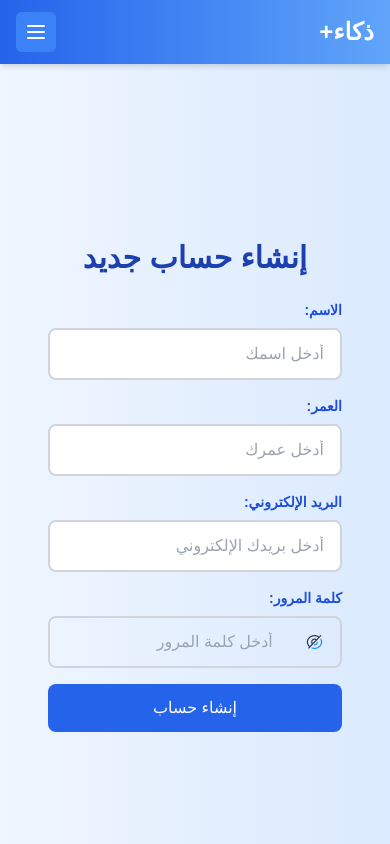
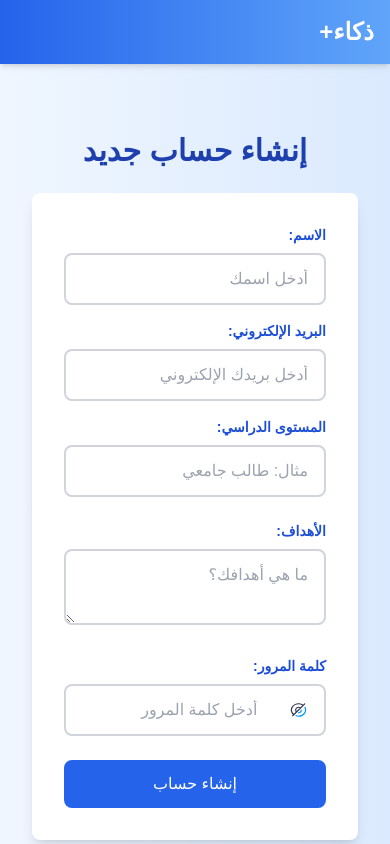
Before and after one commit to Mohamed-Moslemani/AI-In-Arabiya, a React (Create React App) app in the folder frontend/: page /signup in a window 390 px wide. Shown: the top 844 px of the page. Built offline with nearby package versions, Linux system fonts and the light colour scheme.

Commit message:
logged in status for navbar - signup redirection

```diff
--- a/frontend/src/components/Navbar.js
+++ b/frontend/src/components/Navbar.js
@@ -1,72 +1,68 @@
-import React, { useState } from 'react';
-import { Link } from 'react-router-dom';
+import React from "react";
+import { Link } from "react-router-dom";
 
-const Navbar = () => {
-  const [isOpen, setIsOpen] = useState(false);
-
-  const toggleMenu = () => {
-    setIsOpen(!isOpen);
-  };
-
+const Navbar = ({ isLoggedIn, onLogout }) => {
   return (
     <nav className="fixed top-0 left-0 w-full bg-gradient-to-r from-blue-600 to-blue-400 shadow-md z-50">
       <div className="max-w-7xl mx-auto px-4 sm:px-6 lg:px-8">
         <div className="flex items-center justify-between h-16">
           <div className="flex items-center">
-            <Link to="/" className="text-white font-bold text-2xl hover:text-blue-200 transition duration-300">
+            <Link
+              to="/"
+              className="text-white font-bold text-2xl hover:text-blue-200 transition duration-300"
+            >
               ذكاء+
             </Link>
           </div>
           <div className="hidden md:block">
             <div className="ml-10 flex items-baseline space-x-4">
-              <Link to="/" className="text-white hover:bg-blue-500 hover:text-white px-3 py-2 rounded-md text-sm font-medium transition duration-300">
+              {!isLoggedIn ? (
+                <>
+                  <Link
+                    to="/"
+                    className="text-white hover:bg-blue-500 px-3 py-2 rounded-md text-sm font-medium"
+                  >
                     الصفحة الرئيسية
                   </Link>
-              <Link to="/login" className="text-white hover:bg-blue-500 hover:text-white px-3 py-2 rounded-md text-sm font-medium transition duration-300">
+                  <Link
+                    to="/login"
+                    className="text-white hover:bg-blue-500 px-3 py-2 rounded-md text-sm font-medium"
+                  >
                     تسجيل الدخول
                   </Link>
-              <Link to="/signup" className="text-white hover:bg-blue-500 hover:text-white px-3 py-2 rounded-md text-sm font-medium transition duration-300">
+                  <Link
+                    to="/signup"
+                    className="text-white hover:bg-blue-500 px-3 py-2 rounded-md text-sm font-medium"
+                  >
                     التسجيل
                   </Link>
-            </div>
-          </div>
-          <div className="-mr-2 flex md:hidden">
+                </>
+              ) : (
+                <>
+                  <Link
+                    to="/profile"
+                    className="text-white hover:bg-blue-500 px-3 py-2 rounded-md text-sm font-medium"
+                  >
+                    الملف الشخصي
+                  </Link>
+                  <Link
+                    to="/dashboard"
+                    className="text-white hover:bg-blue-500 px-3 py-2 rounded-md text-sm font-medium"
+                  >
+                    لوحة القيادة
+                  </Link>
                   <button
-              onClick={toggleMenu}
-              type="button"
-              className="bg-blue-500 inline-flex items-center justify-center p-2 rounded-md text-white hover:bg-blue-600 focus:outline-none focus:ring-2 focus:ring-offset-2 focus:ring-offset-blue-800 focus:ring-white"
+                    onClick={onLogout}
+                    className="text-white hover:bg-red-500 px-3 py-2 rounded-md text-sm font-medium"
                   >
-              <span className="sr-only">Open main menu</span>
-              {!isOpen ? (
-                <svg className="block h-6 w-6" xmlns="http://www.w3.org/2000/svg" fill="none" viewBox="0 0 24 24" stroke="currentColor">
-                  <path strokeLinecap="round" strokeLinejoin="round" strokeWidth="2" d="M4 6h16M4 12h16M4 18h16" />
-                </svg>
-              ) : (
-                <svg className="block h-6 w-6" xmlns="http://www.w3.org/2000/svg" fill="none" viewBox="0 0 24 24" stroke="currentColor">
-                  <path strokeLinecap="round" strokeLinejoin="round" strokeWidth="2" d="M6 18L18 6M6 6l12 12" />
-                </svg>
+                    تسجيل الخروج
+                  </button>
+                </>
               )}
-            </button>
             </div>
           </div>
         </div>
-
-      {/* Mobile menu */}
-      {isOpen && (
-        <div className="md:hidden">
-          <div className="px-2 pt-2 pb-3 space-y-1 sm:px-3 bg-blue-500">
-            <Link to="/" className="text-white block hover:bg-blue-600 hover:text-white px-3 py-2 rounded-md text-base font-medium">
-              الصفحة الرئيسية
-            </Link>
-            <Link to="/login" className="text-white block hover:bg-blue-600 hover:text-white px-3 py-2 rounded-md text-base font-medium">
-              تسجيل الدخول
-            </Link>
-            <Link to="/signup" className="text-white block hover:bg-blue-600 hover:text-white px-3 py-2 rounded-md text-base font-medium">
-              التسجيل
-            </Link>
       </div>
-        </div>
-      )}
     </nav>
   );
 };
--- a/frontend/src/pages/Login.js
+++ b/frontend/src/pages/Login.js
@@ -1,52 +1,60 @@
-import React, { useState } from 'react';
-import axios from 'axios';
-import LoginImage from '../assets/images/bg.png';
-import EyeOpenIcon from '../assets/images/eyeopen.svg';
-import EyeCloseIcon from '../assets/images/eyeclose.svg';
+import React, { useState } from "react";
+import axios from "axios";
+import LoginImage from "../assets/images/bg.png";
+import EyeOpenIcon from "../assets/images/eyeopen.svg";
+import EyeCloseIcon from "../assets/images/eyeclose.svg";
+import { useNavigate } from "react-router-dom";
 
-const Login = () => {
-  const [email, setEmail] = useState('');
-  const [password, setPassword] = useState('');
+const Login = ({ onLogin }) => {
+  const [email, setEmail] = useState("");
+  const [password, setPassword] = useState("");
   const [isPasswordVisible, setIsPasswordVisible] = useState(false);
+  const navigate = useNavigate();
 
   const handleLogin = async (e) => {
     e.preventDefault();
     try {
-      const response = await axios.post('http://localhost:8000/auth/login', {
+      const response = await axios.post("http://localhost:8000/auth/login", {
         email,
         password,
       });
-      console.log('Login successful:', response.data);
-      // Handle login success (store token, redirect, etc.)
+      localStorage.setItem("access_token", response.data.access_token);
+      onLogin(); // Notify App of login
+      navigate("/profile"); // Redirect to profile
     } catch (error) {
-      console.error('Login error:', error);
+      console.error("Login error:", error);
     }
   };
 
   return (
     <div className="flex h-screen">
-      {/* Left Section */}
       <div className="flex-1 flex flex-col justify-center px-12 py-8 bg-gradient-to-r from-blue-50 to-blue-100">
-        <h2 className="text-3xl font-bold mb-6 text-blue-800 text-center">تسجيل الدخول</h2>
+        <h2 className="text-3xl font-bold mb-6 text-blue-800 text-center">
+          تسجيل الدخول
+        </h2>
         <form onSubmit={handleLogin} className="space-y-4 max-w-md mx-auto">
           <div>
-            <label className="block text-blue-700 text-sm font-bold mb-2">البريد الإلكتروني:</label>
+            <label className="block text-blue-700 text-sm font-bold mb-2">
+              البريد الإلكتروني:
+            </label>
             <input
               type="email"
               placeholder="أدخل بريدك الإلكتروني"
               value={email}
               onChange={(e) => setEmail(e.target.value)}
               required
-              className="w-full px-4 py-3 border-2 border-gray-300 rounded-lg focus:outline-none focus:border-blue-400 transition duration-300"
+              className="w-full px-4 py-3 border-2 border-gray-300 rounded-lg focus:outline-none focus:border-blue-400"
             />
           </div>
           <div className="relative">
-            <label className="block text-blue-700 text-sm font-bold mb-2">كلمة المرور:</label>
-            <div className="flex items-center border-2 border-gray-300 rounded-lg focus-within:border-blue-400 transition duration-300">
+            <label className="block text-blue-700 text-sm font-bold mb-2">
+              كلمة المرور:
+            </label>
+            <div className="flex items-center border-2 border-gray-300 rounded-lg">
               <button
                 type="button"
                 onClick={() => setIsPasswordVisible(!isPasswordVisible)}
-                className="px-4 py-2 text-blue-600 focus:outline-none"
+                className="px-4 py-2 text-blue-600"
               >
                 <img
                   src={isPasswordVisible ? EyeOpenIcon : EyeCloseIcon}
@@ -55,7 +63,7 @@ const Login = () => {
                 />
               </button>
               <input
-                type={isPasswordVisible ? 'text' : 'password'}
+                type={isPasswordVisible ? "text" : "password"}
                 placeholder="أدخل كلمة المرور"
                 value={password}
                 onChange={(e) => setPassword(e.target.value)}
@@ -66,24 +74,12 @@ const Login = () => {
           </div>
           <button
             type="submit"
-            className="w-full py-3 bg-blue-600 text-white rounded-lg hover:bg-blue-700 transition duration-300"
+            className="w-full py-3 bg-blue-600 text-white rounded-lg hover:bg-blue-700"
           >
             تسجيل الدخول
           </button>
         </form>
-
-        {/* Button for first-time visitors */}
-        <div className="mt-4 text-center">
-          <p className="text-sm text-blue-700">
-            أول مرة تزورنا؟{' '}
-            <a href="/signup" className="text-blue-600 hover:underline">
-              قم بالتسجيل في حساب جديد
-            </a>
-          </p>
-        </div>
       </div>
-
-      {/* Right Section */}
       <div className="flex-1 hidden lg:flex items-center justify-center bg-gradient-to-r from-blue-100 to-blue-200">
         <img src={LoginImage} alt="Login Illustration" className="w-3/4 h-auto" />
       </div>
--- a/frontend/src/pages/Signup.js
+++ b/frontend/src/pages/Signup.js
@@ -1,35 +1,46 @@
 import React, { useState } from 'react';
 import axios from 'axios';
 import SignupImage from '../assets/images/bg.png';
-import EyeOpenIcon from '../assets/images/eyeopen.svg'
-import EyeCloseIcon from '../assets/images/eyeclose.svg'
+import EyeOpenIcon from '../assets/images/eyeopen.svg';
+import EyeCloseIcon from '../assets/images/eyeclose.svg';
+import { useNavigate } from 'react-router-dom';
 
 const Signup = () => {
   const [formData, setFormData] = useState({
     name: '',
-    age: '',
     email: '',
+    study_level: '',
+    goals: '',
     password: '',
   });
+
   const [isPasswordVisible, setIsPasswordVisible] = useState(false);
+  const navigate = useNavigate();
 
   const handleSignup = async (e) => {
     e.preventDefault();
+
     try {
-      const response = await axios.post('http://localhost:8000/auth/signup', formData);
+      const response = await axios.post(
+        'http://localhost:8000/auth/signup',
+        formData
+      );
       console.log('Signup successful:', response.data);
-      // Handle signup success (redirect to login, etc.)
+      navigate('/login'); // Redirect to login page after signup
     } catch (error) {
       console.error('Signup error:', error);
+      console.error('Error response:', error.response?.data);
     }
   };
 
   return (
-    <div className="flex h-screen">
+    <div className="flex flex-col lg:flex-row h-screen">
       {/* Left Section */}
-      <div className="flex-1 flex flex-col justify-center px-12 py-8 bg-gradient-to-r from-blue-50 to-blue-100">
+      <div className="flex-1 flex flex-col justify-center px-8 lg:px-20 py-8 bg-gradient-to-r from-blue-50 to-blue-100">
         <h2 className="text-3xl font-bold mb-6 text-blue-800 text-center">إنشاء حساب جديد</h2>
-        <form onSubmit={handleSignup} className="space-y-4 max-w-md mx-auto">
+        <form onSubmit={handleSignup} className="space-y-6 max-w-xl mx-auto bg-white shadow-lg rounded-lg p-8">
+          <div className="grid grid-cols-1 lg:grid-cols-2 gap-4">
+            {/* Name (Required) */}
             <div>
               <label className="block text-blue-700 text-sm font-bold mb-2">الاسم:</label>
               <input
@@ -41,17 +52,8 @@ const Signup = () => {
                 className="w-full px-4 py-3 border-2 border-gray-300 rounded-lg focus:outline-none focus:border-blue-400 transition duration-300"
               />
             </div>
-          <div>
-            <label className="block text-blue-700 text-sm font-bold mb-2">العمر:</label>
-            <input
-              type="number"
-              placeholder="أدخل عمرك"
-              value={formData.age}
-              onChange={(e) => setFormData({ ...formData, age: e.target.value })}
-              required
-              className="w-full px-4 py-3 border-2 border-gray-300 rounded-lg focus:outline-none focus:border-blue-400 transition duration-300"
-            />
-          </div>
+
+            {/* Email (Required) */}
             <div>
               <label className="block text-blue-700 text-sm font-bold mb-2">البريد الإلكتروني:</label>
               <input
@@ -63,6 +65,34 @@ const Signup = () => {
                 className="w-full px-4 py-3 border-2 border-gray-300 rounded-lg focus:outline-none focus:border-blue-400 transition duration-300"
               />
             </div>
+
+            {/* Study Level (Required) */}
+            <div>
+              <label className="block text-blue-700 text-sm font-bold mb-2">المستوى الدراسي:</label>
+              <input
+                type="text"
+                placeholder="مثال: طالب جامعي"
+                value={formData.study_level}
+                onChange={(e) => setFormData({ ...formData, study_level: e.target.value })}
+                required
+                className="w-full px-4 py-3 border-2 border-gray-300 rounded-lg focus:outline-none focus:border-blue-400 transition duration-300"
+              />
+            </div>
+          </div>
+
+          {/* Goals (Required) */}
+          <div>
+            <label className="block text-blue-700 text-sm font-bold mb-2">الأهداف:</label>
+            <textarea
+              placeholder="ما هي أهدافك؟"
+              value={formData.goals}
+              onChange={(e) => setFormData({ ...formData, goals: e.target.value })}
+              required
+              className="w-full px-4 py-3 border-2 border-gray-300 rounded-lg focus:outline-none focus:border-blue-400 transition duration-300"
+            ></textarea>
+          </div>
+
+          {/* Password (Required) */}
           <div className="relative">
             <label className="block text-blue-700 text-sm font-bold mb-2">كلمة المرور:</label>
             <div className="flex items-center border-2 border-gray-300 rounded-lg focus-within:border-blue-400 transition duration-300">
@@ -87,6 +117,8 @@ const Signup = () => {
               />
             </div>
           </div>
+
+          {/* Submit Button */}
           <button
             type="submit"
             className="w-full py-3 bg-blue-600 text-white rounded-lg hover:bg-blue-700 transition duration-300"
```
Lines whose indentation alone changed are shown as unchanged.
